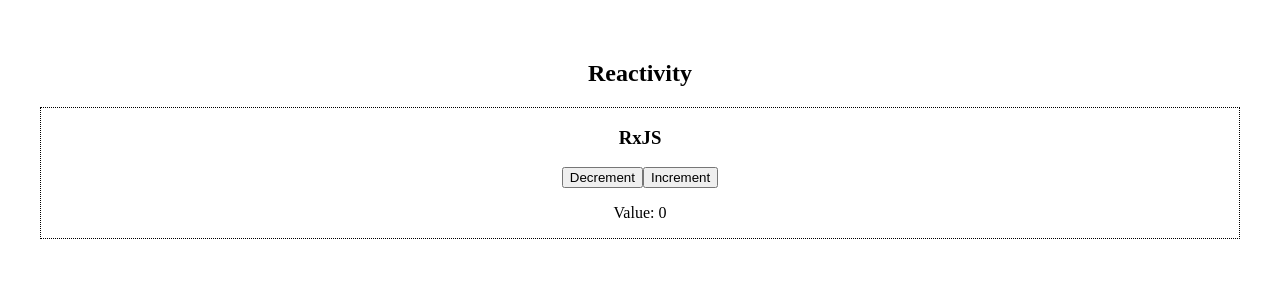
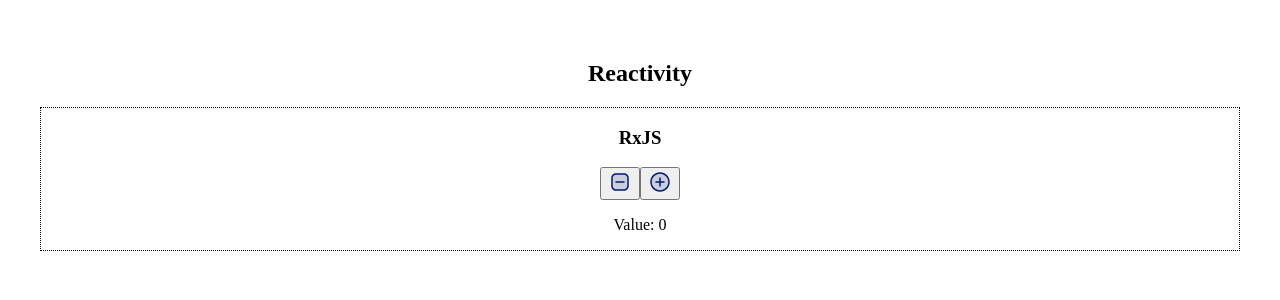
Before and after one commit to vlofish/react-poc-wrapper, a React (Vite) app: page / in a window 1280 px wide. Shown: the top 300 px of the page. Built offline with nearby package versions, Linux system fonts and the light colour scheme.

Commit message:
Adding Plus and Minus Icons

```diff
--- a/src/reactivity/rxjs/components/RxJSDecrementComp.tsx
+++ b/src/reactivity/rxjs/components/RxJSDecrementComp.tsx
@@ -1,11 +1,16 @@
 import { operationType } from '../utils/subject-manager-instances'
+import minusIcon from '../../assets/minus-icon.svg'
 
 function RxJSDecrementComp() {
   const handleClick = () => {
     operationType.subjectValue = 'decrement'
   }
 
-  return <button onClick={handleClick}> Decrement </button>
+  return (
+    <button onClick={handleClick}>
+      <img src={minusIcon} alt="Minus icon" />
+    </button>
+  )
 }
 
 export default RxJSDecrementComp
--- a/src/reactivity/rxjs/components/RxJSIncrementComp.tsx
+++ b/src/reactivity/rxjs/components/RxJSIncrementComp.tsx
@@ -1,11 +1,16 @@
 import { operationType } from '../utils/subject-manager-instances'
+import plusIcon from '../../assets/plus-icon.svg'
 
 function RxJSIncrementComp() {
   const handleClick = () => {
     operationType.subjectValue = 'increment'
   }
 
-  return <button onClick={handleClick}> Increment </button>
+  return (
+    <button onClick={handleClick}>
+      <img src={plusIcon} alt="Plus icon" />
+    </button>
+  )
 }
 
 export default RxJSIncrementComp
```
Also changed, not shown: src/reactivity/assets/minus-icon.svg (added), src/reactivity/assets/plus-icon.svg (added).
